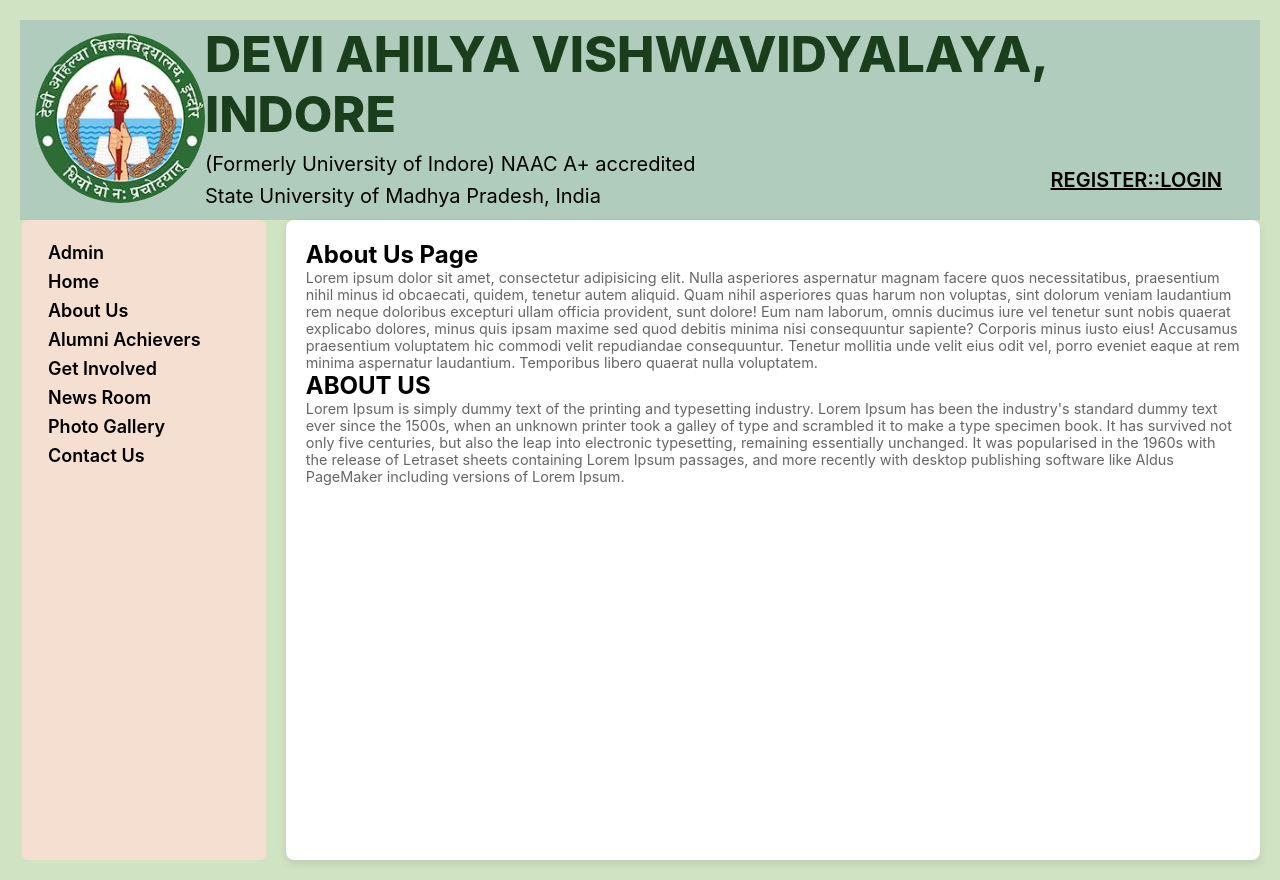
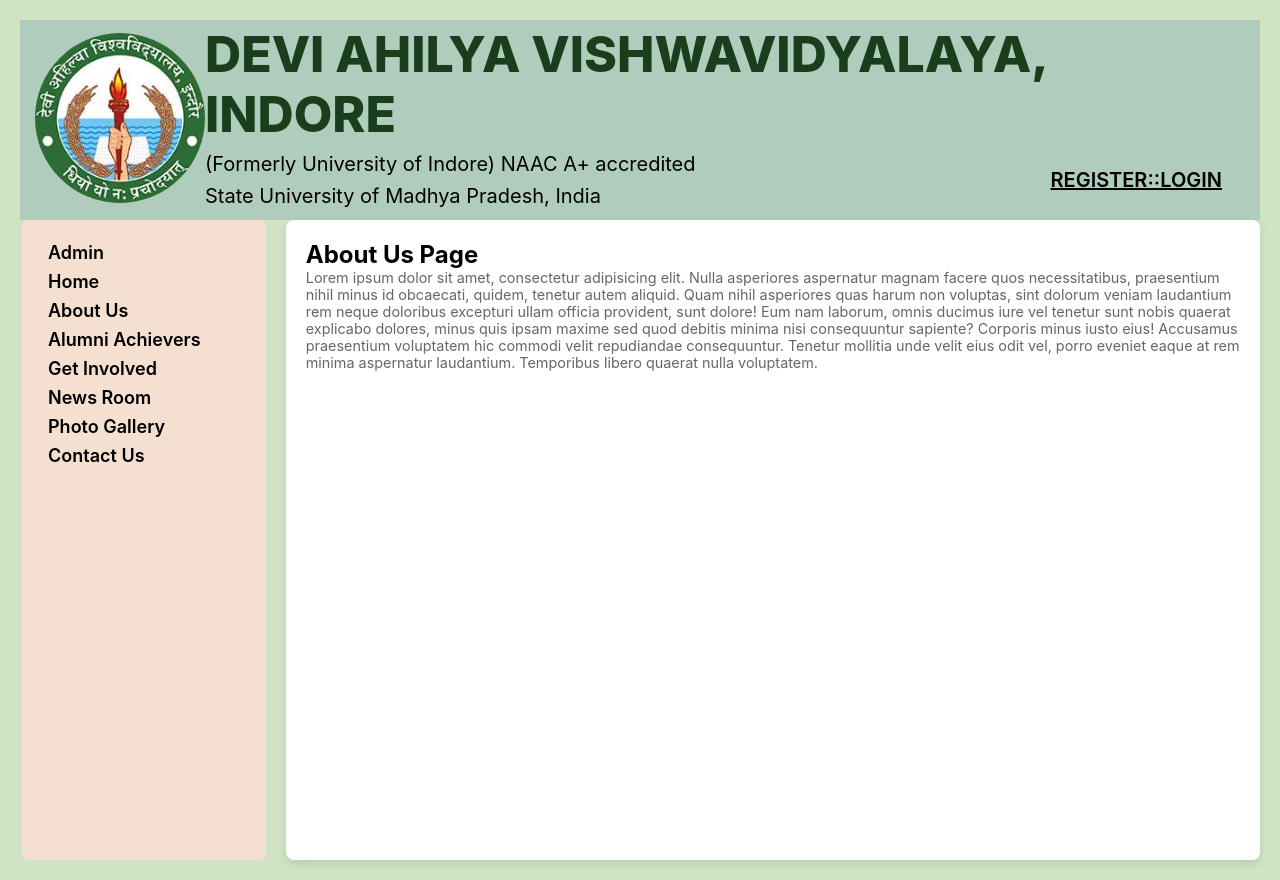
Before and after one commit to khushi11-11/demo, a React (Create React App) app in the folder frontend/client-app/: page /aboutus in a window 1280 px wide. Built offline with nearby package versions, Linux system fonts and the light colour scheme.

Commit message:
frontend changes

```diff
--- a/frontend/client-app/src/Components/AboutUs.js
+++ b/frontend/client-app/src/Components/AboutUs.js
@@ -2,17 +2,10 @@
 function AboutUs() {
     return (
         <div>
-
             <h2>About Us Page</h2>
             <p>
                 Lorem ipsum dolor sit amet, consectetur adipisicing elit. Nulla asperiores aspernatur magnam facere quos necessitatibus, praesentium nihil minus id obcaecati, quidem, tenetur autem aliquid. Quam nihil asperiores quas harum non voluptas, sint dolorum veniam laudantium rem neque doloribus excepturi ullam officia provident, sunt dolore! Eum nam laborum, omnis ducimus iure vel tenetur sunt nobis quaerat explicabo dolores, minus quis ipsam maxime sed quod debitis minima nisi consequuntur sapiente? Corporis minus iusto eius! Accusamus praesentium voluptatem hic commodi velit repudiandae consequuntur. Tenetur mollitia unde velit eius odit vel, porro eveniet eaque at rem minima aspernatur laudantium. Temporibus libero quaerat nulla voluptatem.
             </p>
-
-            {/* <Header/> */}
-            {/* <HomeSection> */}
-            <h2>ABOUT US</h2>
-                <p>Lorem Ipsum is simply dummy text of the printing and typesetting industry. Lorem Ipsum has been the industry's standard dummy text ever since the 1500s, when an unknown printer took a galley of type and scrambled it to make a type specimen book. It has survived not only five centuries, but also the leap into electronic typesetting, remaining essentially unchanged. It was popularised in the 1960s with the release of Letraset sheets containing Lorem Ipsum passages, and more recently with desktop publishing software like Aldus PageMaker including versions of Lorem Ipsum.</p>
-            {/* </HomeSection> */}
         </div>
     )
 } export default AboutUs;
```
